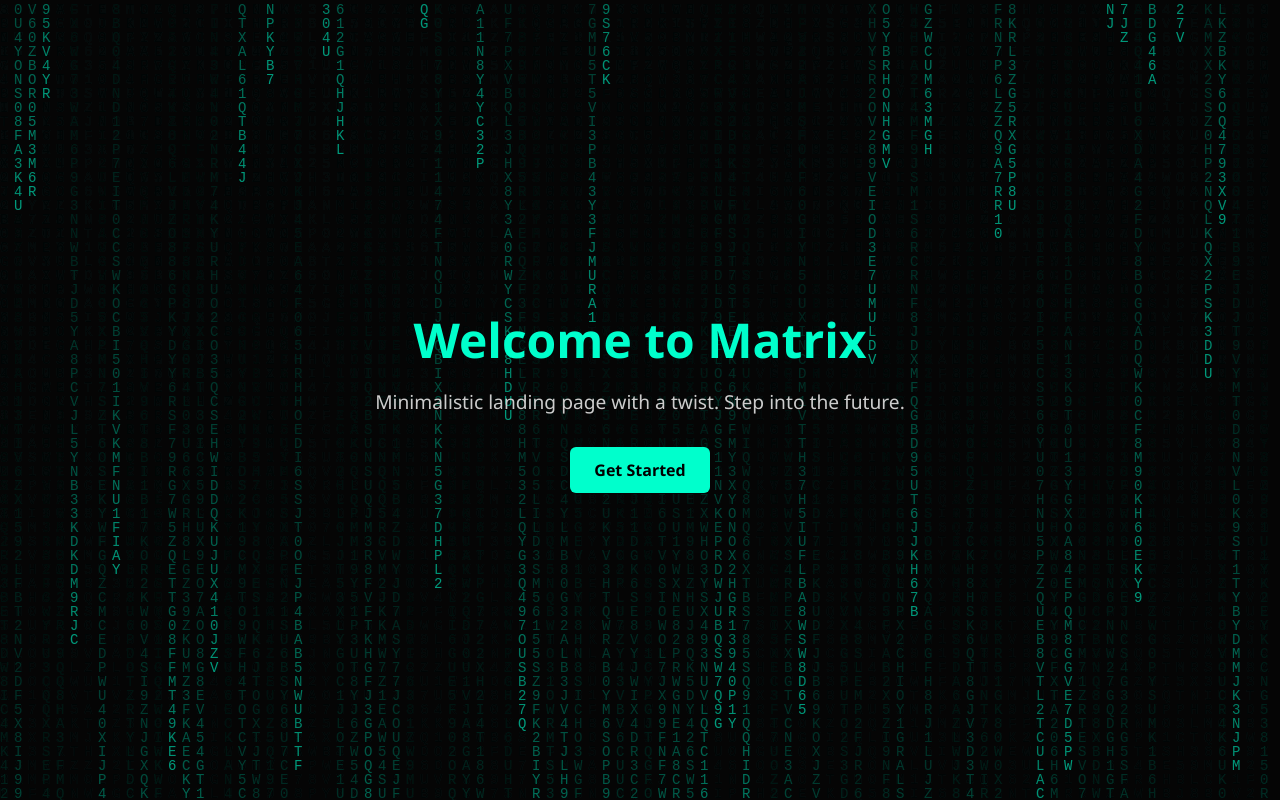
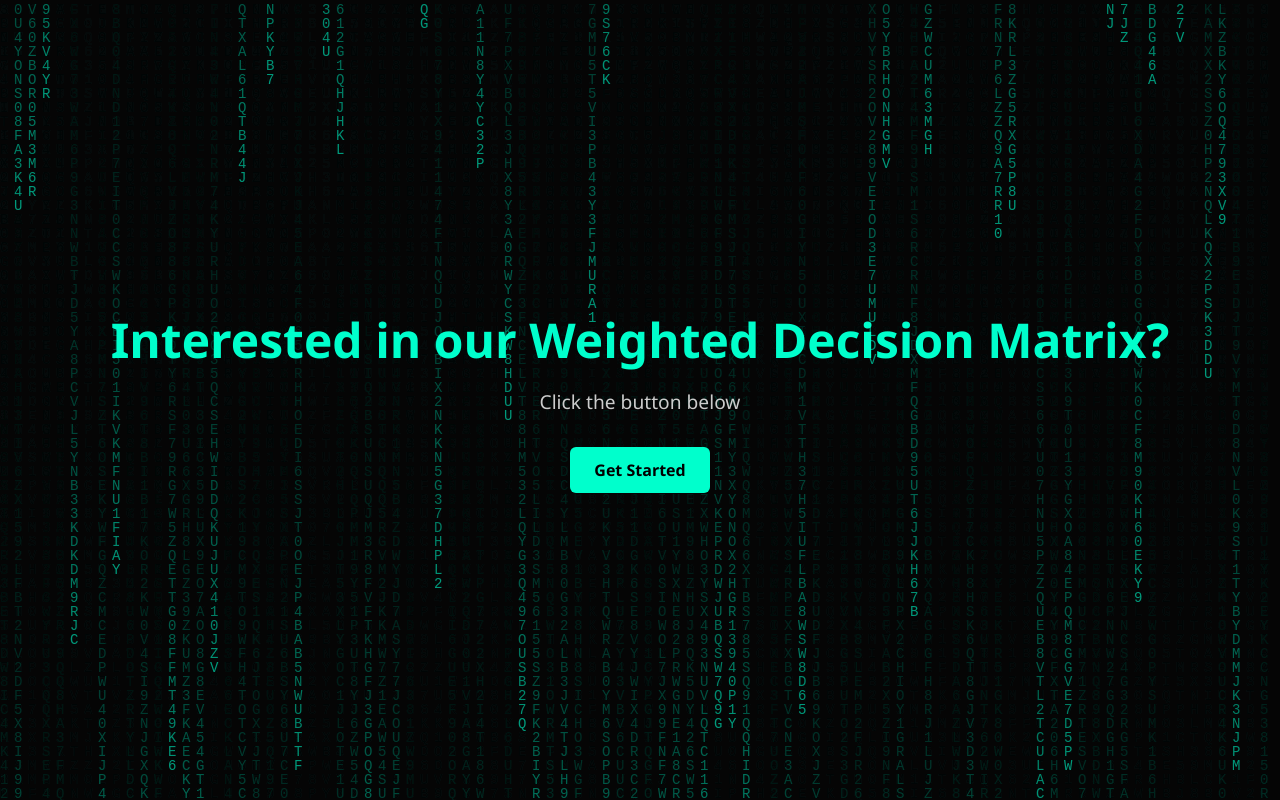
Before and after one commit to Tanjamee/Landing-page---Matrix, a plain HTML site: page index.html in a window 1280 px wide. Drawn offline with Linux system fonts and the light colour scheme.

Commit message:
Add minimal design with matrix background

```diff
--- a/index.html
+++ b/index.html
@@ -69,8 +69,8 @@
 <body>
   <canvas id="matrixCanvas"></canvas>
   <div class="content">
-    <h1>Welcome to Matrix</h1>
-    <p>Minimalistic landing page with a twist. Step into the future.</p>
+    <h1>Interested in our Weighted Decision Matrix?</h1>
+    <p>Click the button below</p>
     <a href="#" class="button">Get Started</a>
   </div>
 
```
